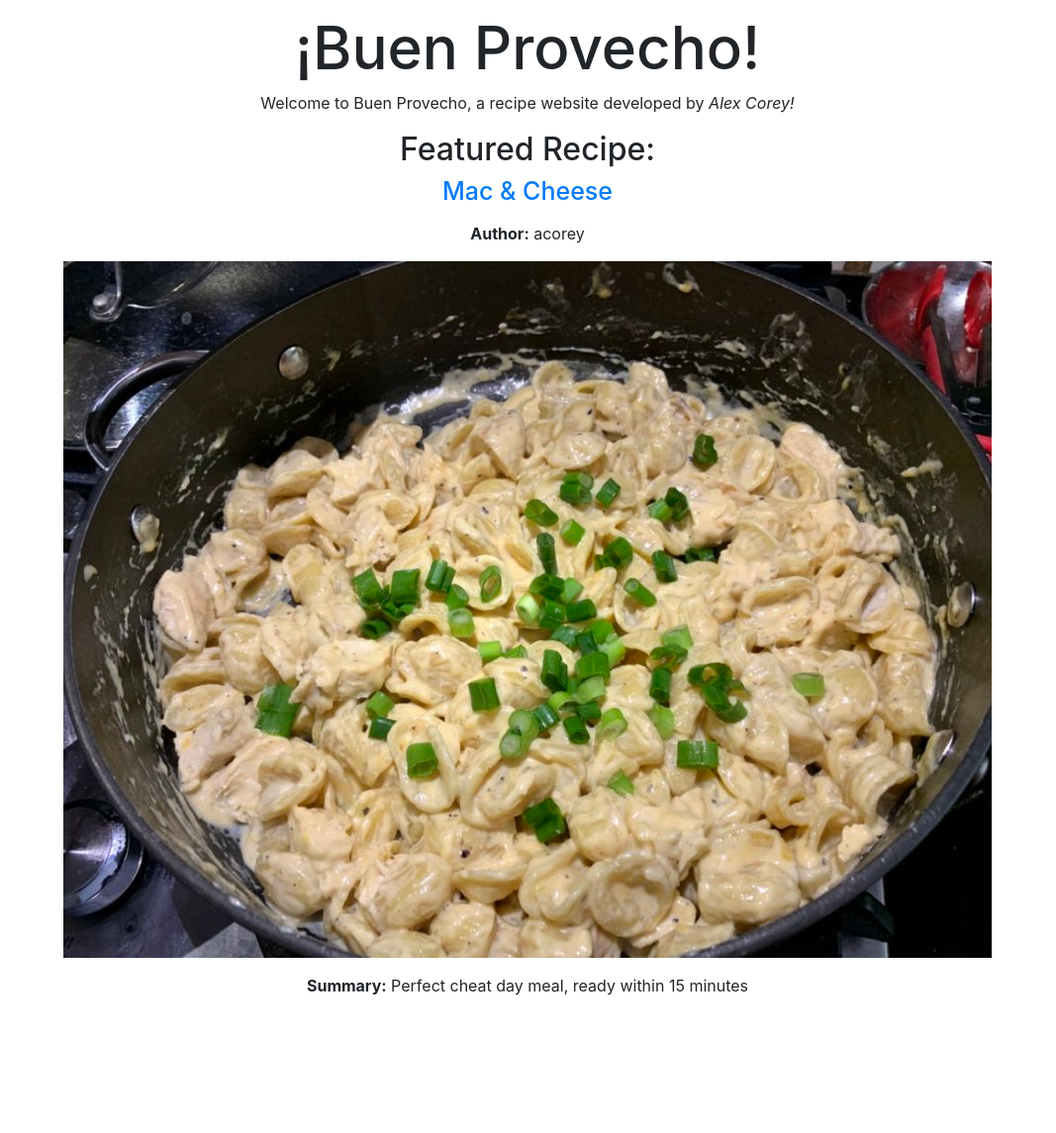
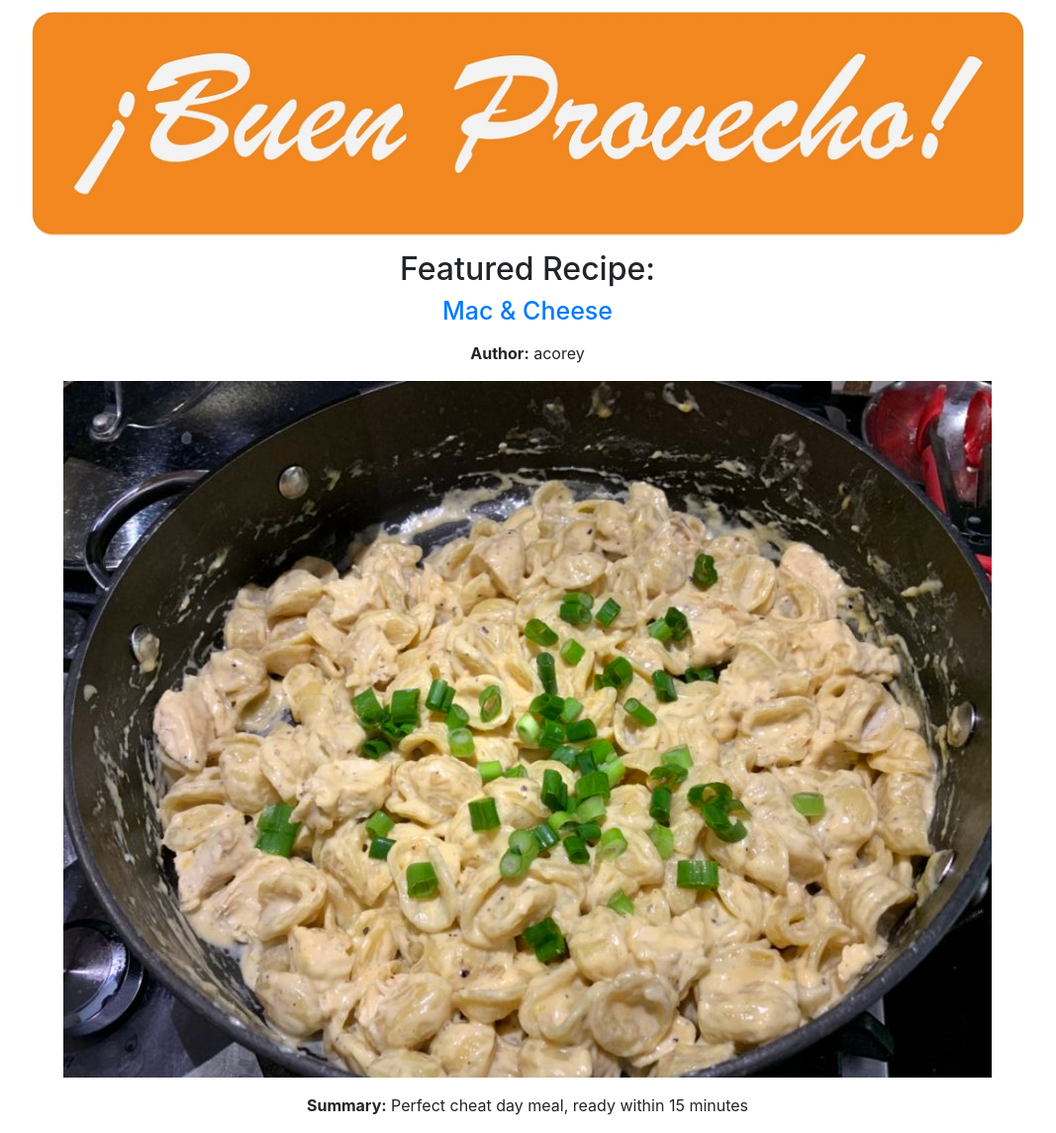
Before and after one commit to acoreynews/buenprovecho, a Django app: page /recipes/ in a window 1280 px wide. Shown: the part 58-1203 px from the top of the page at 99% size, without its empty margins (107-1174 px from the left). Before the commit the page ends 1064 px from the top, so only its background shows below. Run offline with Django 3.2, Linux system fonts and the light colour scheme; data that the repository does not hold is empty; some libraries are stand-ins or nearby versions.

Commit message:
Added a logo to home page!

```diff
--- a/recipes/templates/index.html
+++ b/recipes/templates/index.html
@@ -7,9 +7,10 @@ h1, h2 {text-align: center;}
 p {text-align: center;}
 li {text-align: center;}
 </style>
- <h1 style="font-size:60px;">¡Buen Provecho!</h1>
-
-  <p> Welcome to Buen Provecho, a recipe website developed by <em>Alex Corey!</em></p>
+ <!--- <h1 style="font-size:60px;">¡Buen Provecho!</h1> --->
+<div class="text-center">
+ <img class="img-fluid" src="/media/images/BuenLogo.jpg" alt="Logo here">
+</div>
 
 <h2>Featured Recipe: <a class="nav-link" href="recipe/macncheese">Mac & Cheese</a></h2>
   <p><strong>Author:</strong> acorey </p>
```
Also changed, not shown: media/images/BuenLogo.jpg (added).
